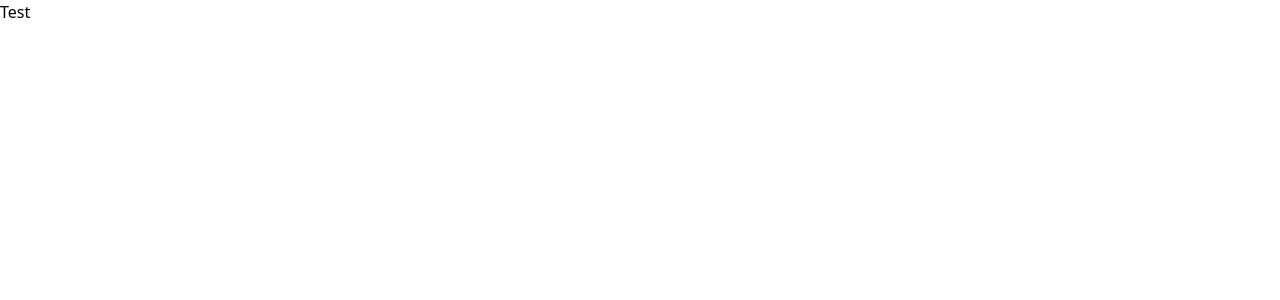
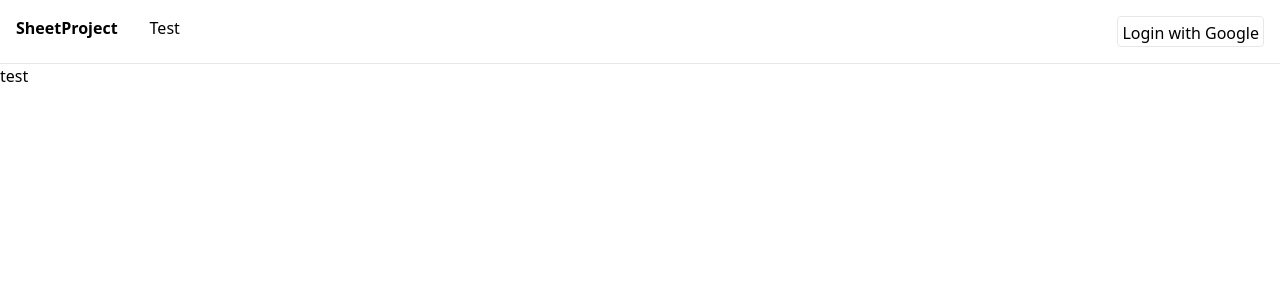
Before and after one commit to yohannmarchand/ydays, a Nuxt app: page / in a window 1280 px wide. Shown: the top 300 px of the page. Built offline with nearby package versions, Linux system fonts and the light colour scheme.

Commit message:
add navbar

```diff
--- /dev/null
+++ b/components/LoginButton.vue
@@ -0,0 +1,20 @@
+<template>
+  <button
+    class="border rounded p-1"
+    @click="login"
+  >
+    Login with Google
+  </button>
+</template>
+
+<script>
+export default {
+  name: "LoginButton",
+
+  methods: {
+    login() {
+      this.$auth.loginWith('google', { params: { prompt: "select_account" } })
+    }
+  }
+}
+</script>
--- a/components/Navbar.vue
+++ b/components/Navbar.vue
@@ -1,11 +1,36 @@
 <template>
-  <div class="fixed h-8 top-0 w-full bg">
-    Test
+  <div class="fixed flex h-16 p-4 top-0 w-full bg-slate-100 border-b">
+    <h1 class="font-bold">SheetProject</h1>
+    <div class="flex-grow flex ml-8 space-x-4">
+      <NuxtLink
+        v-for="{ link, name } in navigations"
+        :key="name"
+        :to="link"
+      >
+        {{ name }}
+      </NuxtLink>
+    </div>
+    <LoginButton />
   </div>
 </template>
 
 <script>
+import LoginButton from "./LoginButton";
+
 export default {
-  name: "Navbar"
+  name: "Navbar",
+
+  components: {
+    LoginButton
+  },
+
+  data() {
+    return {
+      navigations: [{
+        name: 'Test',
+        link: '/test'
+      }]
+    }
+  }
 }
 </script>
--- /dev/null
+++ b/layouts/default.vue
@@ -0,0 +1,17 @@
+<template>
+  <div>
+    <Navbar />
+
+    <div class="pt-16">
+      <Nuxt />
+    </div>
+  </div>
+</template>
+
+<script>
+import Navbar from "../components/Navbar";
+
+export default {
+  components: { Navbar }
+}
+</script>
--- a/nuxt.config.js
+++ b/nuxt.config.js
@@ -1,4 +1,18 @@
 export default {
+  auth: {
+    strategies: {
+      google: {
+        clientId: '633700990269-fr8nu9gff7pib8k619io5061mp0hfd4f',
+        codeChallengeMethod: '',
+        responseType: 'code',
+        endpoints: {
+          token: 'http://localhost:8000/user/google/', // somm backend url to resolve your auth with google and give you the token back
+          userInfo: 'http://localhost:8000/auth/user/' // the endpoint to get the user info after you recived the token
+        },
+      },
+    }
+  },
+
   // Global page headers: https://go.nuxtjs.dev/config-head
   head: {
     title: 'ydays',
@@ -35,6 +49,7 @@ export default {
 
   // Modules: https://go.nuxtjs.dev/config-modules
   modules: [
+    '@nuxtjs/auth-next'
   ],
 
   // Build Configuration: https://go.nuxtjs.dev/config-build
--- a/package.json
+++ b/package.json
@@ -10,6 +10,7 @@
     "test": "jest"
   },
   "dependencies": {
+    "@nuxtjs/auth-next": "5.0.0-1648802546.c9880dc",
     "core-js": "^3.19.3",
     "nuxt": "^2.15.8",
     "vue": "^2.6.14",
--- a/pages/index.vue
+++ b/pages/index.vue
@@ -1,13 +1,10 @@
 <template>
-  <Navbar />
+  <div>
+    test
+  </div>
 </template>
 
 <script>
-import Navbar from "../components/Navbar";
-
 export default {
-  components: {
-    Navbar
-  }
 }
 </script>
```
Also changed, not shown: 1 other file (tests, documents, lock files or other folders).
